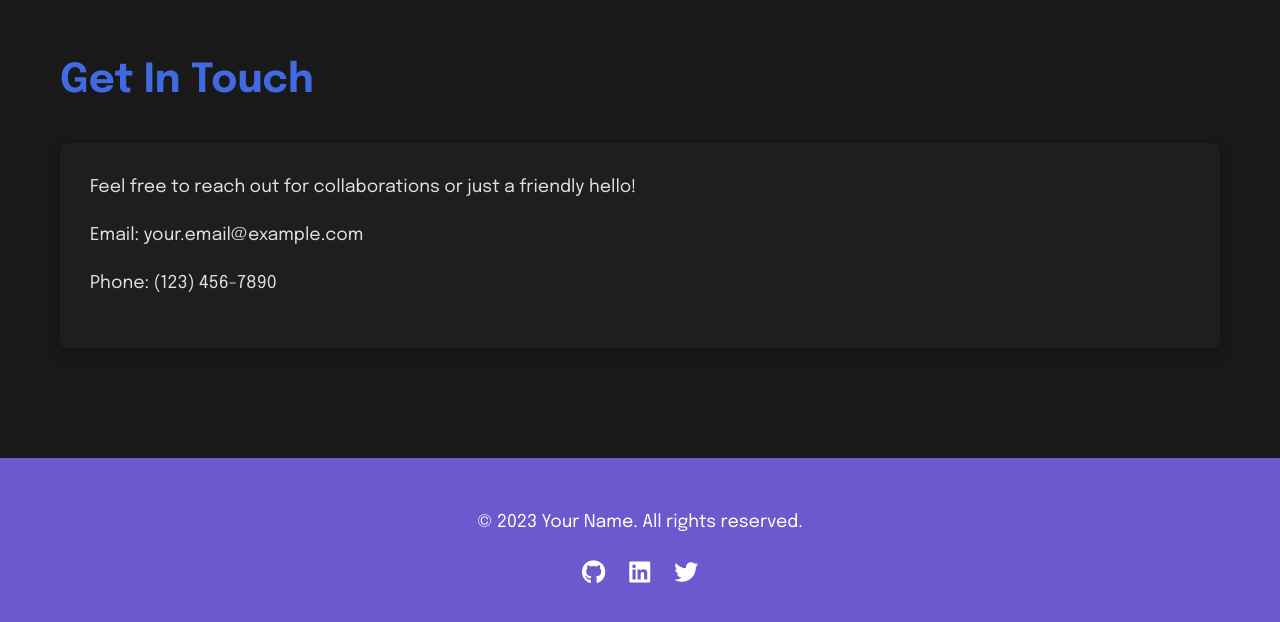
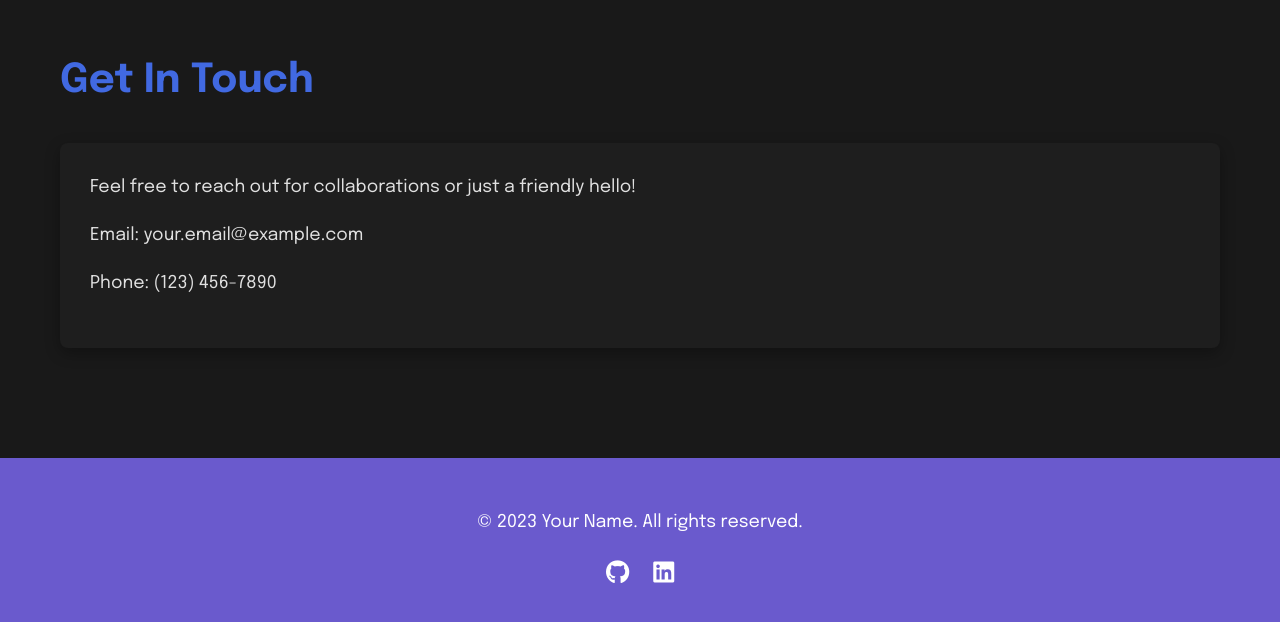
Before and after one commit to owendor/owendor.github.io, a plain HTML site: page index.html in a window 1280 px wide. Shown: the part 2250-2872 px from the top of the page. Drawn offline with Linux system fonts and the light colour scheme.

Commit message:
Remove twitter

```diff
--- a/index.html
+++ b/index.html
@@ -250,9 +250,6 @@
                     <a href="#" aria-label="LinkedIn">
                         <i class="fab fa-linkedin"></i>
                     </a>
-                    <a href="#" aria-label="Twitter">
-                        <i class="fab fa-twitter"></i>
-                    </a>
                 </div>
             </div>
         </footer>
```
